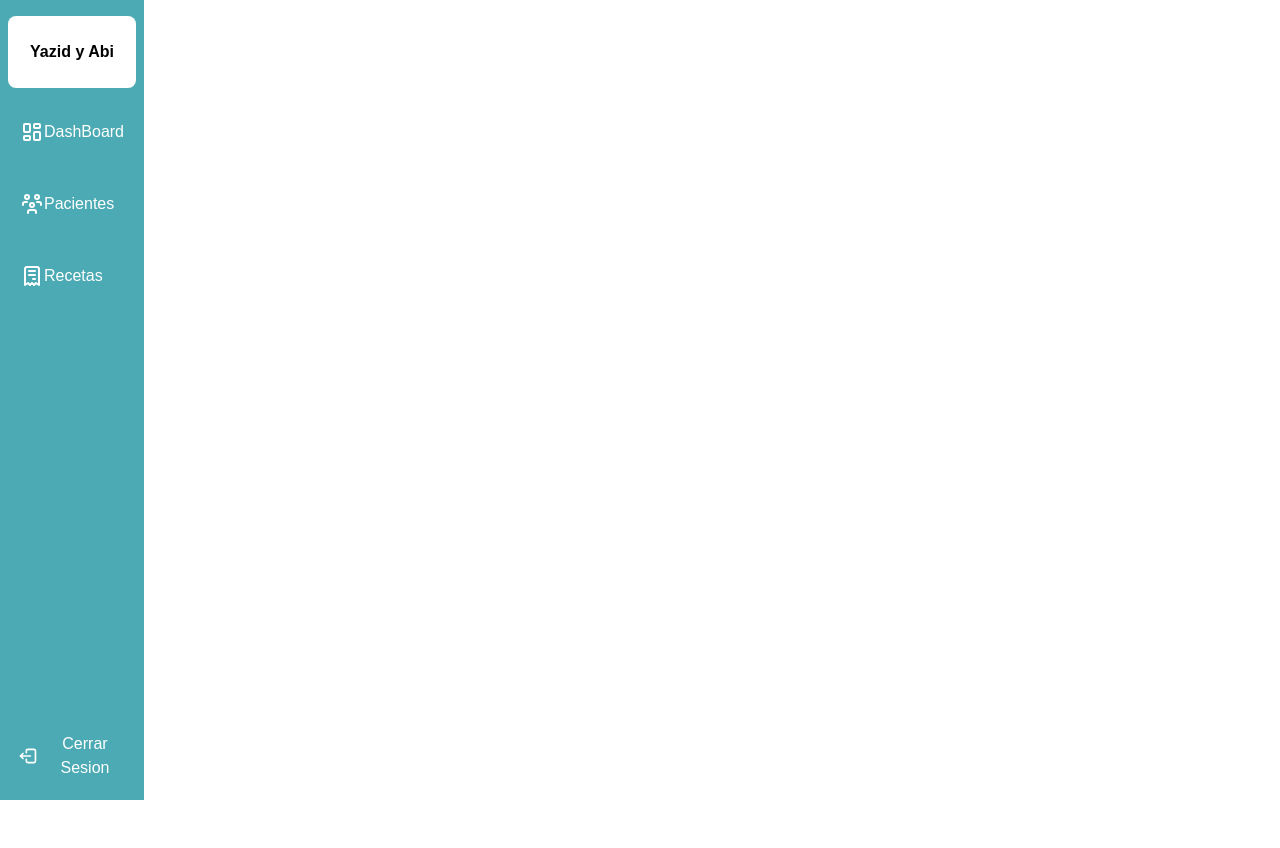
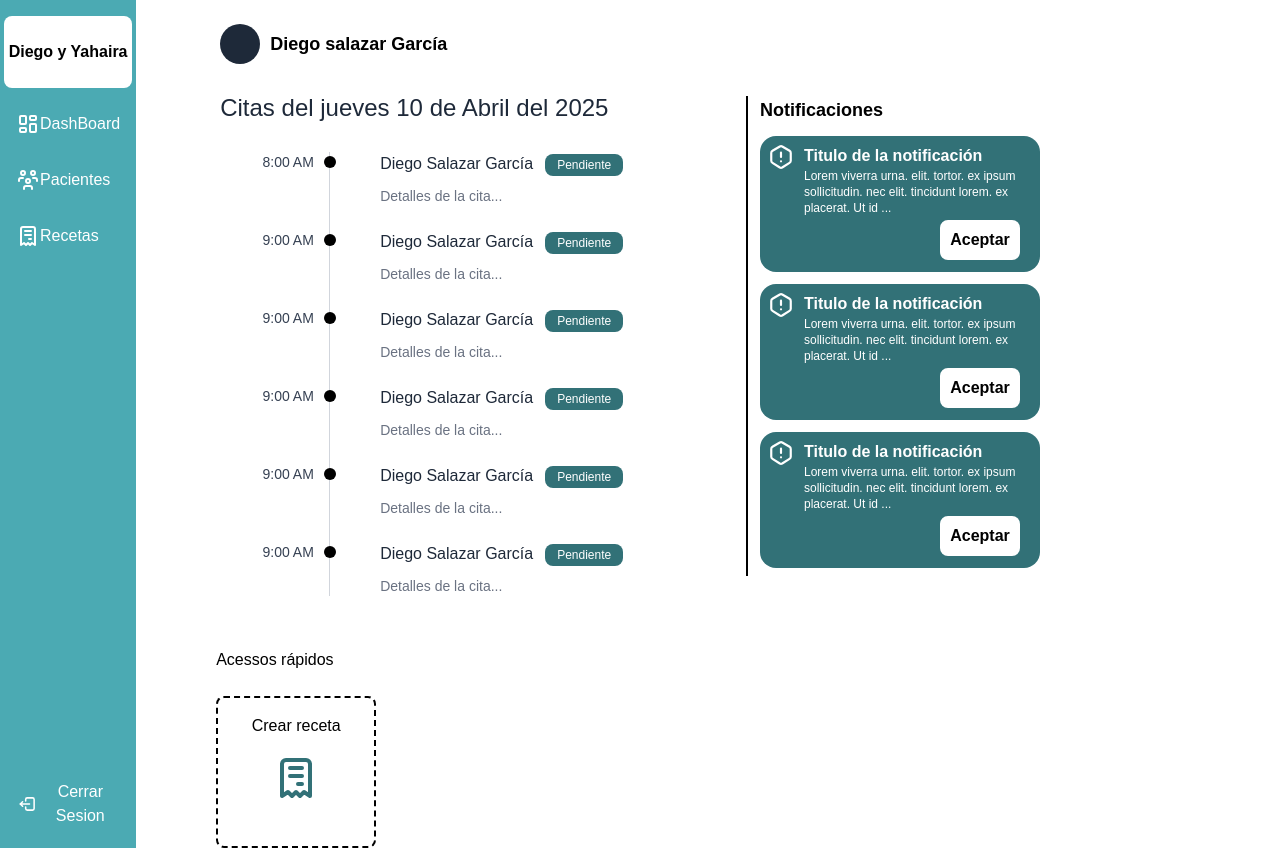
Before and after one commit to aresdevv/app-salud-front, a React (Vite) app: page /home in a window 1280 px wide. Before the commit the page ends 800 px from the top, so only its background shows below. Built offline with nearby package versions, Linux system fonts and the light colour scheme.

Commit message:
citas || notificaciones || quickAccess

```diff
--- /dev/null
+++ b/src/Icons/AlertIcon.jsx
@@ -0,0 +1,21 @@
+export default function AlertIcon({ className }) {
+  return (
+    <svg
+      xmlns="http://www.w3.org/2000/svg"
+      width={24}
+      height={24}
+      viewBox="0 0 24 24"
+      fill="none"
+      stroke="currentColor"
+      strokeWidth={2}
+      strokeLinecap="round"
+      strokeLinejoin="round"
+      className={className}
+    >
+      <path stroke="none" d="M0 0h24v24H0z" fill="none" />
+      <path d="M19.875 6.27c.7 .398 1.13 1.143 1.125 1.948v7.284c0 .809 -.443 1.555 -1.158 1.948l-6.75 4.27a2.269 2.269 0 0 1 -2.184 0l-6.75 -4.27a2.225 2.225 0 0 1 -1.158 -1.948v-7.285c0 -.809 .443 -1.554 1.158 -1.947l6.75 -3.98a2.33 2.33 0 0 1 2.25 0l6.75 3.98h-.033z" />
+      <path d="M12 8v4" />
+      <path d="M12 16h.01" />
+    </svg>
+  );
+}
--- a/src/Icons/RecetaIcon.jsx
+++ b/src/Icons/RecetaIcon.jsx
@@ -1,4 +1,4 @@
-export default function RecetaIcon() {
+export default function RecetaIcon({ className }) {
   return (
     <svg
       xmlns="http://www.w3.org/2000/svg"
@@ -10,7 +10,7 @@ export default function RecetaIcon() {
       strokeWidth={2}
       strokeLinecap="round"
       strokeLinejoin="round"
-      className="icon icon-tabler icons-tabler-outline icon-tabler-receipt"
+      className={className}
     >
       <path stroke="none" d="M0 0h24v24H0z" fill="none" />
       <path d="M5 21v-16a2 2 0 0 1 2 -2h10a2 2 0 0 1 2 2v16l-3 -2l-2 2l-2 -2l-2 2l-2 -2l-3 2m4 -14h6m-6 4h6m-2 4h2" />
--- /dev/null
+++ b/src/components/Dashboard/AppointmentCard.jsx
@@ -0,0 +1,29 @@
+// src/components/cards/AppointmentCard.jsx
+
+export default function AppointmentCard({ hora, nombre, estado }) {
+  return (
+    <div className="flex items-start space-x-6 relative">
+      <div className="w-24 text-center pr-10  text-sm font-medium text-gray-700">
+        {hora}
+      </div>
+
+      {/* Punto en la línea del timeline */}
+      <div className="w-3 h-3 bg-black rounded-full absolute left-16 top-1"></div>
+
+      <div className="flex space-x-3">
+        {/* Contenido de la cita */}
+        <div className="flex flex-col gap-2.5">
+          <div className="text-base font-medium text-gray-800">{nombre}</div>
+          <div className="text-sm text-gray-500">Detalles de la cita...</div>
+        </div>
+
+        {/* Estado */}
+        <div>
+          <span className="bg-primary text-white text-xs font-medium px-3 py-1 rounded-lg">
+            {estado}
+          </span>
+        </div>
+      </div>
+    </div>
+  );
+}
--- /dev/null
+++ b/src/components/Dashboard/Avatar.jsx
@@ -0,0 +1,8 @@
+export default function Avatar() {
+  return (
+    <div className="flex items-center pt-6 pl-4 gap-2.5">
+      <div className="bg-gray-800 rounded-full w-10 h-10 "></div>
+      <span className="font-semibold text-lg ">Diego salazar García</span>
+    </div>
+  );
+}
--- a/src/components/Dashboard/NavDash.jsx
+++ b/src/components/Dashboard/NavDash.jsx
@@ -5,21 +5,21 @@ import RecetaIcon from "../../Icons/RecetaIcon";
 
 export default function NavDash() {
   return (
-    <aside className="flex flex-col gap-8 justify-between items-center pt-4 min-h-screen bg-secondary w-36 text-white">
+    <aside className="flex flex-col gap-8 justify-between items-center pt-4 min-h-screen bg-secondary w-40 text-white">
       <nav className="flex flex-col gap-4  ">
         <div className="w-32 bg-white flex justify-center items-center h-18 rounded-lg text-black">
-          <span className="text-center font-bold">Yazid y Abi</span>
+          <span className="text-center font-bold">Diego y Yahaira</span>
         </div>
 
-        <a className="flex cursor-pointer w-full px-3 py-4 hidden:inline hover:bg-white hover:text-black rounded-lg transition-colors">
+        <a className="flex cursor-pointer w-full px-3 py-2 hidden:inline hover:bg-white hover:text-black rounded-lg transition-colors">
           <DashIcon />
           <span>DashBoard</span>
         </a>
-        <a className="flex cursor-pointer w-full px-3 py-4 hidden:inline hover:bg-white hover:text-black rounded-lg transition-colors">
+        <a className="flex cursor-pointer w-full px-3 py-2 hidden:inline hover:bg-white hover:text-black rounded-lg transition-colors">
           <PacienteIcon />
           <span>Pacientes</span>
         </a>
-        <a className="flex cursor-pointer w-full px-3 py-4 hidden:inline hover:bg-white hover:text-black rounded-lg transition-colors">
+        <a className="flex cursor-pointer w-full px-3 py-2 hidden:inline hover:bg-white hover:text-black rounded-lg transition-colors">
           <RecetaIcon />
           <span>Recetas</span>
         </a>
--- /dev/null
+++ b/src/components/Dashboard/Notifications.jsx
@@ -0,0 +1,25 @@
+import AlertIcon from "../../Icons/AlertIcon";
+
+export default function Notifications() {
+  return (
+    <div className="flex flex-col ">
+      <div className=" bg-primary w-70 h-34 rounded-2xl">
+        <div className="flex mt-2 ml-2">
+          <AlertIcon className={"text-white size-6.5"} />
+          <div className="flex flex-col w-58 ml-2.5">
+            <h3 className="text-white font-semibold ">
+              Titulo de la notificación
+            </h3>
+            <p className="text-white text-xs font-light">
+              Lorem viverra urna. elit. tortor. ex ipsum sollicitudin. nec elit.
+              tincidunt lorem. ex placerat. Ut id ...{" "}
+            </p>
+            <button className="cursor-pointer ml-34 mt-1 h-10 bg-white text-black rounded-lg font-semibold w-20">
+              Aceptar
+            </button>
+          </div>
+        </div>
+      </div>
+    </div>
+  );
+}
--- /dev/null
+++ b/src/components/Dashboard/QuickAccess.jsx
@@ -0,0 +1,13 @@
+import RecetaIcon from "../../Icons/RecetaIcon";
+
+export default function QuickAccess() {
+  return (
+    <div className="flex flex-col gap-6 mt-6 pl-3">
+      <h3> Acessos rápidos</h3>
+      <div className="cursor-pointer flex flex-col items-center border-dashed border-2 rounded-lg w-40 h-38">
+        <h3 className="mt-4 font-medium">Crear receta</h3>
+        <RecetaIcon className={" w-12 h-12 text-primary mt-4 "} />
+      </div>
+    </div>
+  );
+}
--- /dev/null
+++ b/src/components/Dashboard/SectionTitle.jsx
@@ -0,0 +1,5 @@
+// src/components/ui/SectionTitle.jsx
+
+export default function SectionTitle({ title }) {
+  return <h2 className="text-2xl font-medium text-gray-800 mb-7">{title}</h2>;
+}
--- /dev/null
+++ b/src/sections/Home/Appointments.jsx
@@ -0,0 +1,35 @@
+import SectionTitle from "../../components/Dashboard/SectionTitle";
+import AppointmentCard from "../../components/Dashboard/AppointmentCard";
+
+export default function Appointments() {
+  const citas = [
+    { hora: "8:00 AM", nombre: "Diego Salazar García", estado: "Pendiente" },
+    { hora: "9:00 AM", nombre: "Diego Salazar García", estado: "Pendiente" },
+    { hora: "9:00 AM", nombre: "Diego Salazar García", estado: "Pendiente" },
+    { hora: "9:00 AM", nombre: "Diego Salazar García", estado: "Pendiente" },
+    { hora: "9:00 AM", nombre: "Diego Salazar García", estado: "Pendiente" },
+    { hora: "9:00 AM", nombre: "Diego Salazar García", estado: "Pendiente" },
+  ];
+
+  return (
+    <div className="pl-4 ">
+      <SectionTitle title="Citas del jueves 10 de Abril del 2025" />
+      <div className="relative">
+        {/* Timeline decorativo (línea vertical) */}
+        <div className="absolute left-[109px] top-0 h-full w-px bg-gray-300"></div>
+
+        {/* Lista de citas */}
+        <div className="ml-10 space-y-6">
+          {citas.map((cita, i) => (
+            <AppointmentCard
+              key={i}
+              hora={cita.hora}
+              nombre={cita.nombre}
+              estado={cita.estado}
+            />
+          ))}
+        </div>
+      </div>
+    </div>
+  );
+}
--- a/src/sections/Home/HomeMedico.jsx
+++ b/src/sections/Home/HomeMedico.jsx
@@ -1,5 +1,34 @@
+import Avatar from "../../components/Dashboard/Avatar";
 import NavDash from "../../components/Dashboard/NavDash";
+import Notifications from "../../components/Dashboard/Notifications";
+import QuickAccess from "../../components/Dashboard/QuickAccess";
+import AlertIcon from "../../Icons/AlertIcon";
+import RecetaIcon from "../../Icons/RecetaIcon";
+import Appointments from "./Appointments";
 
 export default function HomeMedico() {
-  return <NavDash />;
+  return (
+    <div className="flex gap-13">
+      <NavDash />
+      <div className="flex flex-row pl-4 justify-between w-full">
+        <div className="flex flex-col gap-7">
+          <Avatar />
+          <div>
+            <Appointments />
+          </div>
+          <QuickAccess />
+        </div>
+        <div className="flex">
+          <div className="bg-black w-0.5 h-[480px] mt-24 mr-3"></div>
+          <div className="flex flex-col pr-60 pt-24 gap-3">
+            <h2 className="font-bold text-lg">Notificaciones</h2>
+
+            <Notifications />
+            <Notifications />
+            <Notifications />
+          </div>
+        </div>
+      </div>
+    </div>
+  );
 }
```
